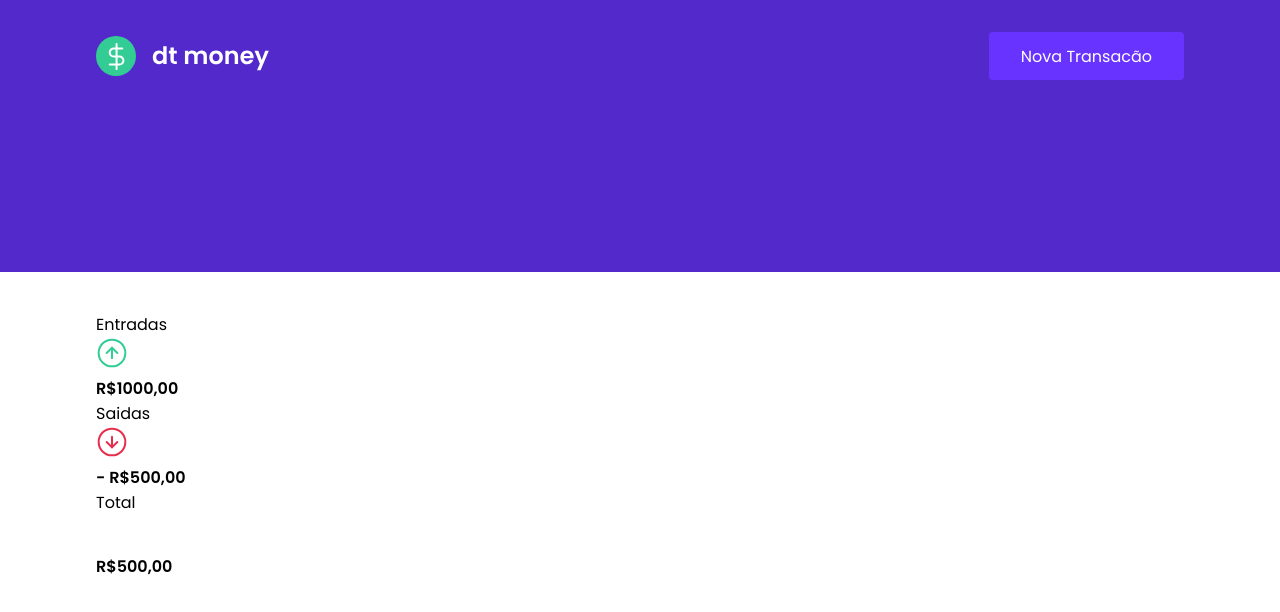
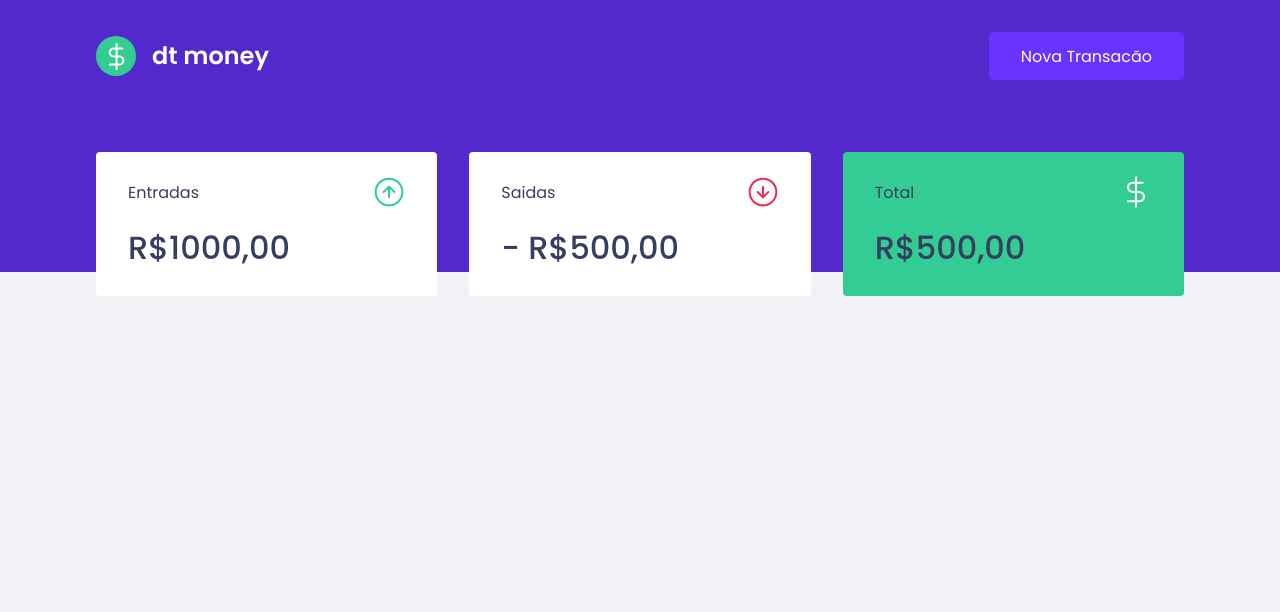
Before and after one commit to JVGS1111/dtmoney, a React (Create React App) app in the folder dtmoney/: page / in a window 1280 px wide. Shown: the top 612 px of the page. Built offline with nearby package versions, Linux system fonts and the light colour scheme.

Commit message:
estilos da dashboard finalizados

```diff
--- a/dtmoney/public/index.html
+++ b/dtmoney/public/index.html
@@ -7,7 +7,7 @@
     <link rel="shortcut icon" href="favicon.png" type="image/png">
     <link rel="preconnect" href="https://fonts.googleapis.com">
 
-   <link href="https://fonts.googleapis.com/css2?family=Poppins:wght@400;600&display=swap" rel="stylesheet">
+   <link href="https://fonts.googleapis.com/css2?family=Poppins:wght@400;500;600&display=swap" rel="stylesheet">
     <title>DTMONEY</title>
   </head>
   <body>
--- a/dtmoney/src/components/Summary/index.tsx
+++ b/dtmoney/src/components/Summary/index.tsx
@@ -20,7 +20,7 @@ export function Summary(props:any){
               </header>
               <strong>- R$500,00</strong>
           </div>
-          <div>
+          <div className="highlight-background">
               <header>
                   <p>Total</p>
                   <img src={total} alt="total" />
--- a/dtmoney/src/components/Summary/styles.ts
+++ b/dtmoney/src/components/Summary/styles.ts
@@ -1,5 +1,33 @@
 import styled from "styled-components";
 
 export const Container= styled.div`
+    display: grid;
+    grid-template-columns: repeat(3, 1fr);
+    gap: 2rem;
+    margin-top: -10rem;
 
+    div{
+        background: var(--shape);
+        padding: 1.5rem 2rem;
+        border-radius: 0.25rem;
+        color: var(--text-title);
+
+        header{
+            display: flex;
+            align-items: center;
+            justify-content: space-between;
+        }
+
+        strong{
+            display: block;
+            margin-top: 1rem;
+            font-size: 2rem;
+            line-height: 3rem;
+            font-weight: 500;
+        }
+
+        &.highlight-background{
+            background: var(--green);
+        }
+    }
 `
--- a/dtmoney/src/styles/global.ts
+++ b/dtmoney/src/styles/global.ts
@@ -5,7 +5,7 @@ export const GlobalStyle = createGlobalStyle`
         --background: #f0f2f5;
         --red: #e52e4d;
         --blue: #5429cc;
-
+        --green: #33cc95;
         --blue-light:#6933ff;
 
         --text-title:#363f5f;
@@ -30,7 +30,7 @@ export const GlobalStyle = createGlobalStyle`
     }
 
     body{
-        background: var(---background);
+        background: var(--background);
         --webkit-font-smoothing: antialiased;
     }
 
```
